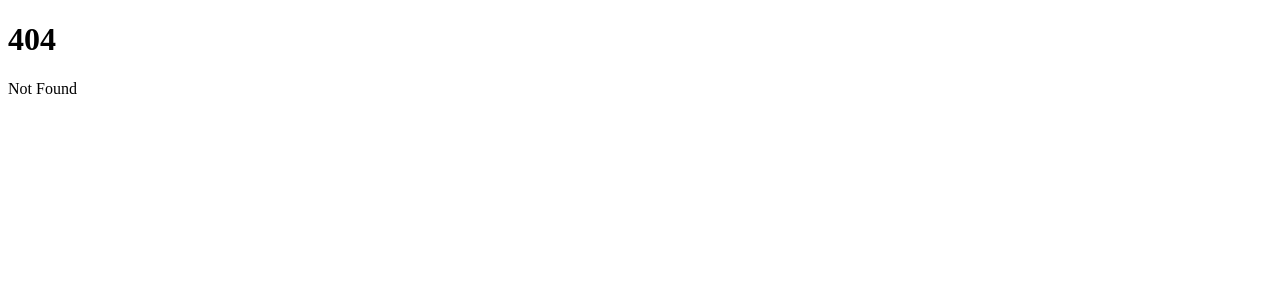
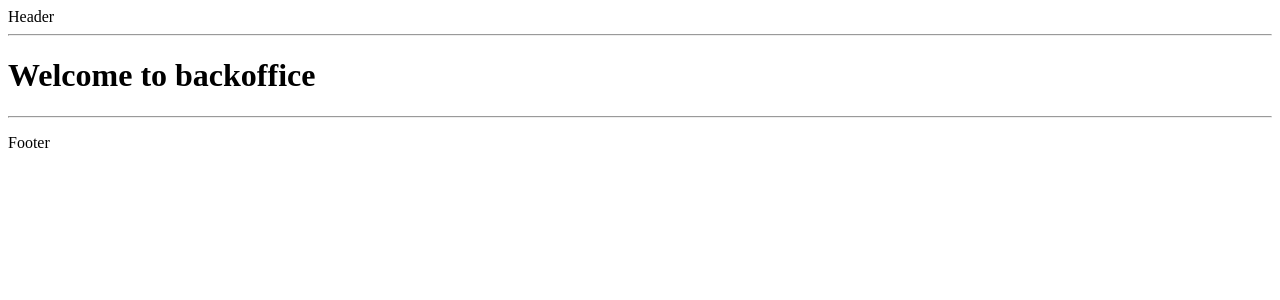
Before and after one commit to mohamedsek/thetiptop-web, a SvelteKit app: page /backoffice in a window 1280 px wide. Before the commit this address had no page. Shown: the top 300 px of the page. Built offline with nearby package versions, Linux system fonts and the light colour scheme.

Commit message:
app-structure: add backoffice structure

```diff
--- /dev/null
+++ b/src/lib/components/backoffice/BoFooter.svelte
@@ -0,0 +1,2 @@
+<hr>
+<p>Footer</p>
--- /dev/null
+++ b/src/lib/components/backoffice/BoHeader.svelte
@@ -0,0 +1,2 @@
+<p1>Header</p1>
+<hr>
--- /dev/null
+++ b/src/routes/(backoffice)/+layout.svelte
@@ -0,0 +1,9 @@
+<script>
+    import BoFooter from "$lib/components/backoffice/BoFooter.svelte";
+    import BoHeader from "$lib/components/backoffice/BoHeader.svelte";
+</script>
+
+
+<BoHeader></BoHeader>
+    <slot/>
+<BoFooter></BoFooter>
--- /dev/null
+++ b/src/routes/(backoffice)/backoffice/+page.svelte
@@ -0,0 +1 @@
+<h1>Welcome to backoffice</h1>
```
